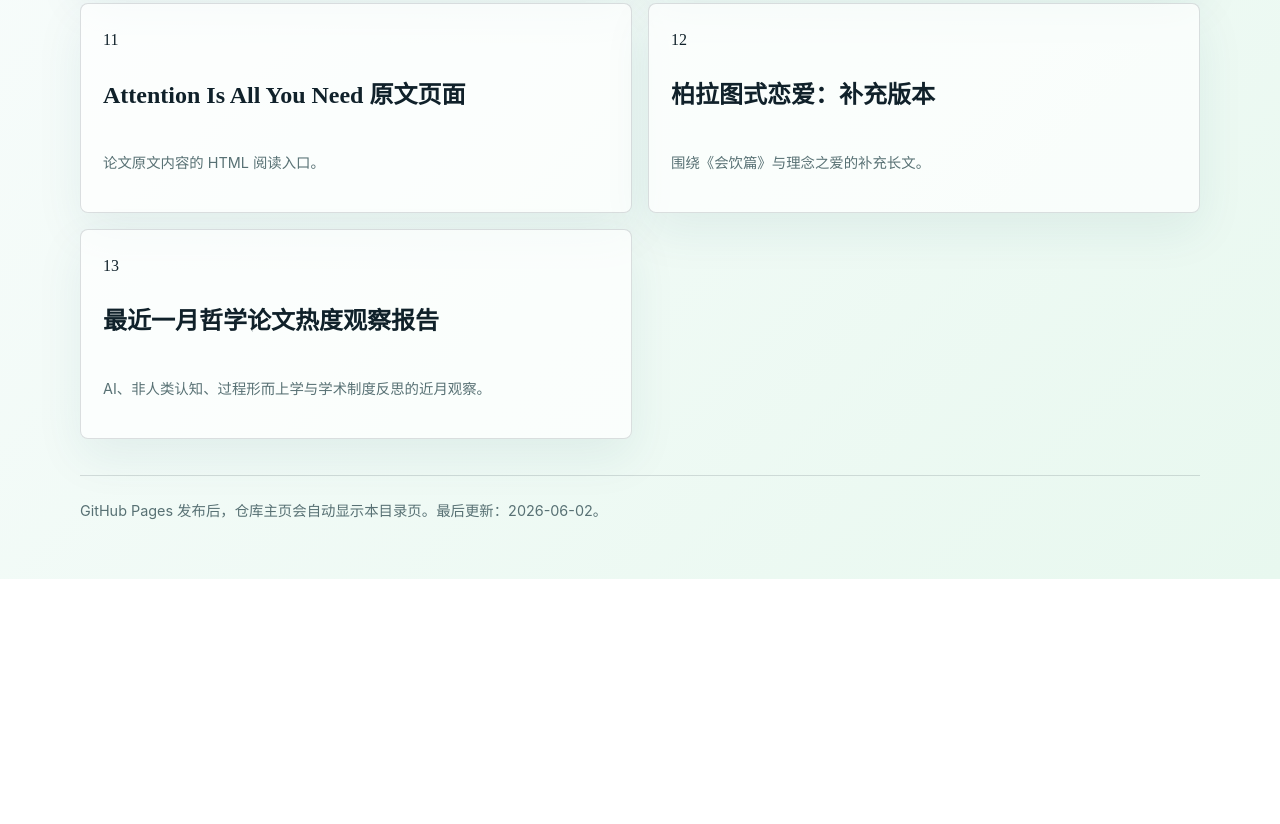
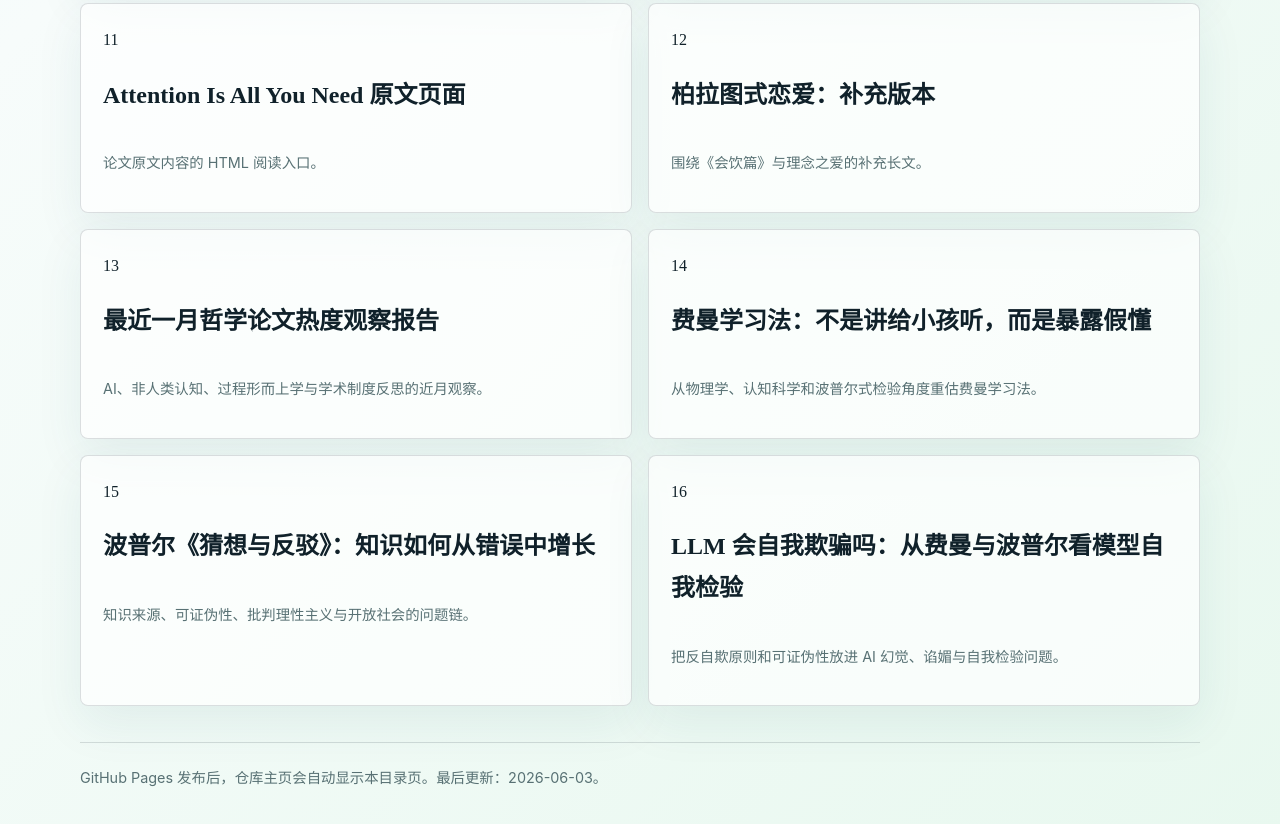
Before and after one commit to live11ryh/philosophyquestions, a plain HTML site: page index.html in a window 1280 px wide. Shown: the part 1860-2684 px from the top of the page. Before the commit the page ends 2439 px from the top, so only its background shows below. Drawn offline with Linux system fonts and the light colour scheme.

Commit message:
Update article index with new essays

```diff
--- a/index.html
+++ b/index.html
@@ -45,7 +45,7 @@
         <h1>哲学文档目录</h1>
         <p class="intro">这里汇总了仓库中已经转换为 HTML 的长文页面，适合直接阅读、分享和通过 GitHub Pages 发布。</p>
       </div>
-      <div class="stats"><div class="stat"><strong>13</strong><span>篇 HTML 长文</span></div><div class="stat"><strong>4</strong><span>张本地图像</span></div></div>
+      <div class="stats"><div class="stat"><strong>16</strong><span>篇 HTML 长文</span></div><div class="stat"><strong>4</strong><span>张本地图像</span></div></div>
     </header>
     <section class="image-strip">
       <figure><img src="pic/german-idealists-starry-night.png" alt="德国古典哲学图像"><figcaption>德国古典哲学与思想史</figcaption></figure>
@@ -68,9 +68,11 @@
         <a class="card" href="Attention_Is_All_You_Need_arxiv.html"><span class="number">11</span><h2>Attention Is All You Need 原文页面</h2><p>论文原文内容的 HTML 阅读入口。</p></a>
         <a class="card" href="什么是柏拉图式的恋爱？.html"><span class="number">12</span><h2>柏拉图式恋爱：补充版本</h2><p>围绕《会饮篇》与理念之爱的补充长文。</p></a>
         <a class="card" href="philosophy-trends-report-20260519 (1).html"><span class="number">13</span><h2>最近一月哲学论文热度观察报告</h2><p>AI、非人类认知、过程形而上学与学术制度反思的近月观察。</p></a>
-      </section>
+        <a class="card" href="feynman-learning-method.html"><span class="number">14</span><h2>费曼学习法：不是讲给小孩听，而是暴露假懂</h2><p>从物理学、认知科学和波普尔式检验角度重估费曼学习法。</p></a>
+        <a class="card" href="popper-conjectures-refutations.html"><span class="number">15</span><h2>波普尔《猜想与反驳》：知识如何从错误中增长</h2><p>知识来源、可证伪性、批判理性主义与开放社会的问题链。</p></a>
+        <a class="card" href="llm-self-checking-popper-feynman.html"><span class="number">16</span><h2>LLM 会自我欺骗吗：从费曼与波普尔看模型自我检验</h2><p>把反自欺原则和可证伪性放进 AI 幻觉、谄媚与自我检验问题。</p></a>      </section>
     </main>
-    <footer>GitHub Pages 发布后，仓库主页会自动显示本目录页。最后更新：2026-06-02。</footer>
+    <footer>GitHub Pages 发布后，仓库主页会自动显示本目录页。最后更新：2026-06-03。</footer>
   </div>
 </body>
 </html>
```
